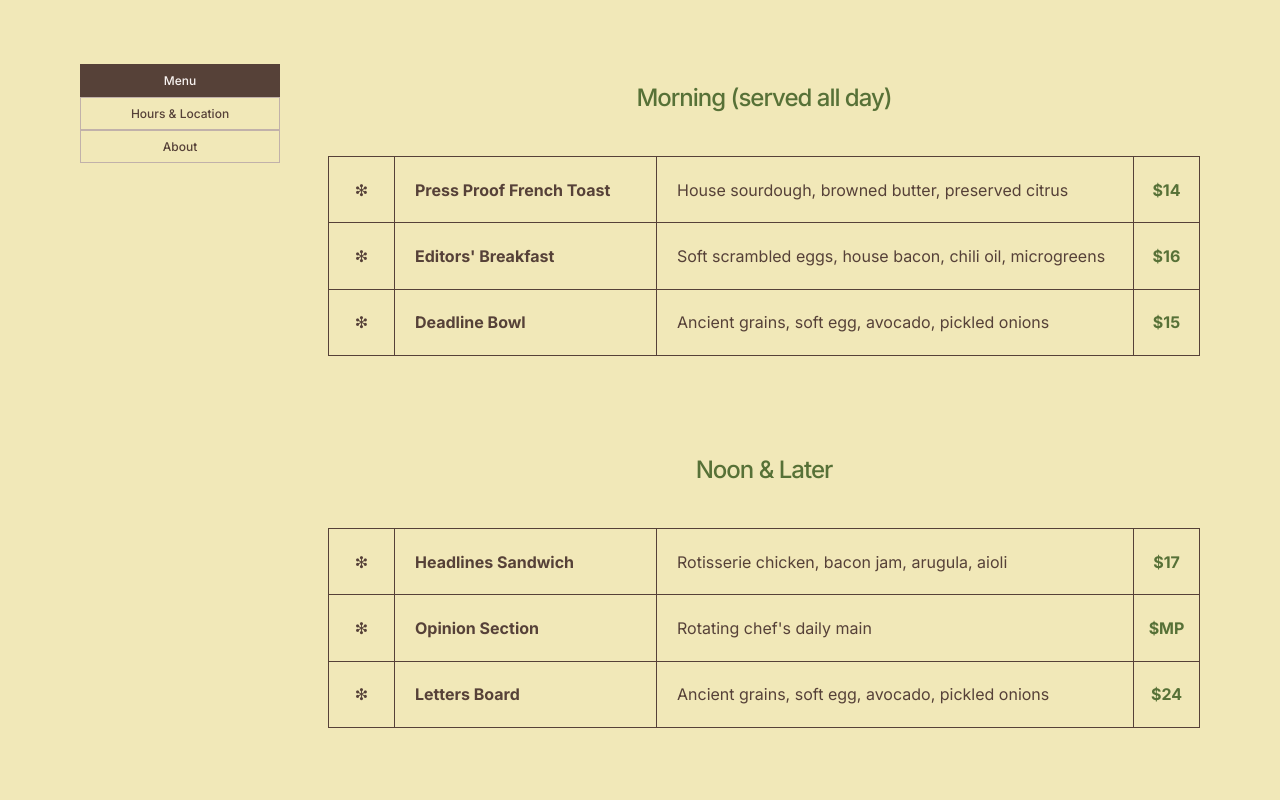
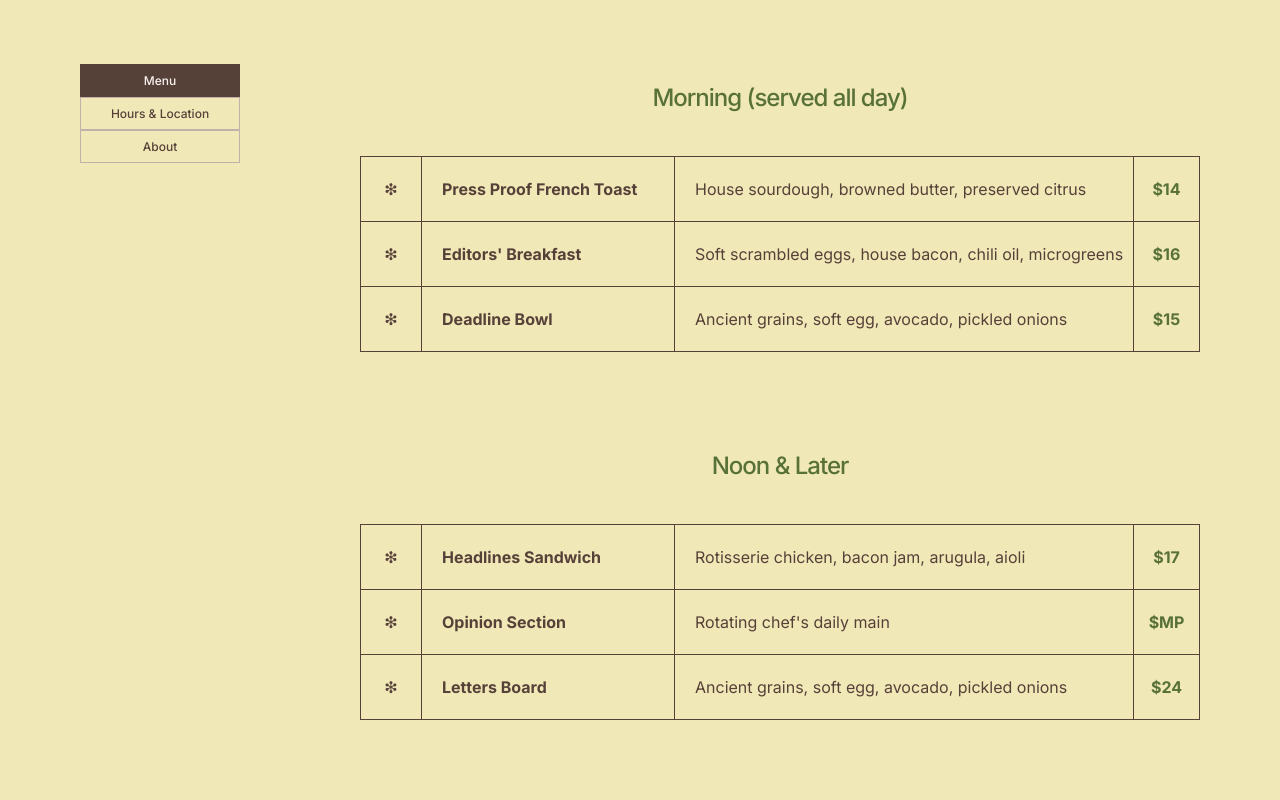
Before and after one commit to yayuniverse/restaurant-SPA, a website built with webpack: page src/template.html in a window 1280 px wide. Shown: the top 800 px of the page. Built offline with nearby package versions, Linux system fonts and the light colour scheme.

Commit message:
adjust layout and spacing in global and menu CSS for improved design consistency

```diff
--- a/src/css/global.css
+++ b/src/css/global.css
@@ -1,14 +1,14 @@
 body {
   display: flex;
   padding: 64px 80px;
-  gap: 48px;
+  gap: 120px;
   background-color: #f1e8b8;
 }
 
 nav {
   display: flex;
   flex-direction: column;
-  width: 200px;
+  width: 160px;
 }
 
 button {
--- a/src/css/menu.css
+++ b/src/css/menu.css
@@ -15,13 +15,13 @@
   margin-top: 40px;
   margin-bottom: 96px;
   width: 100%;
-  height: 200px;
 }
 
 .row {
   display: flex;
   gap: 1px;
   width: 100%;
+  min-height: 64px;
 }
 
 .row-item {
@@ -41,12 +41,16 @@
 }
 
 .meal-name {
-  flex-basis: 30%;
+  flex-basis: 252px;
+  flex-shrink: 0;
+  flex-grow: 1;
   font-weight: 700;
 }
 
 .meal-ingredients {
   flex-grow: 1;
+  flex-shrink: 0;
+  flex-basis: 458px;
 }
 
 .meal-price {
@@ -56,4 +60,5 @@
   color: #577137;
   font-weight: 700;
   flex-basis: 65px;
+  flex-shrink: 0;
 }
```
